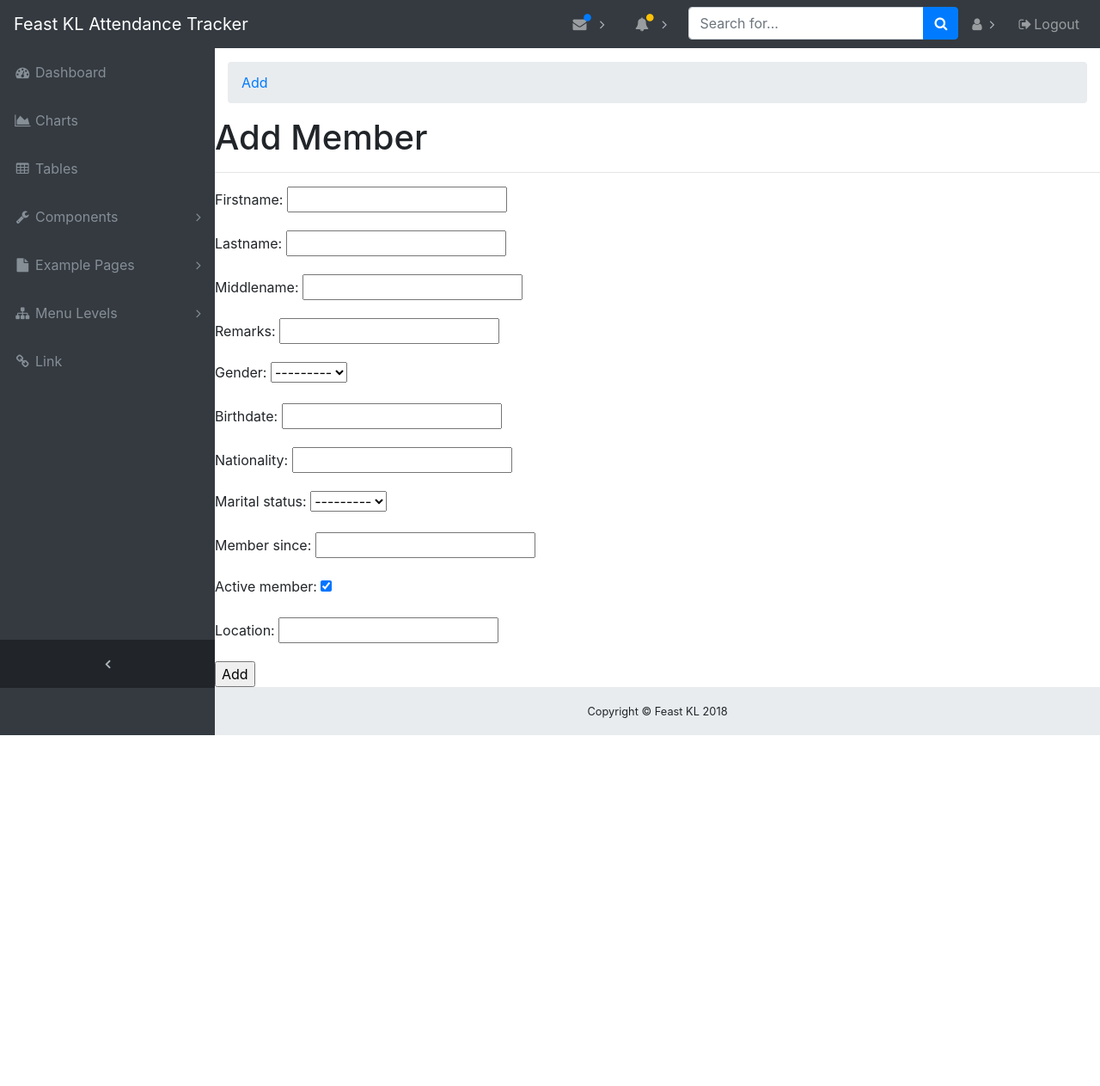
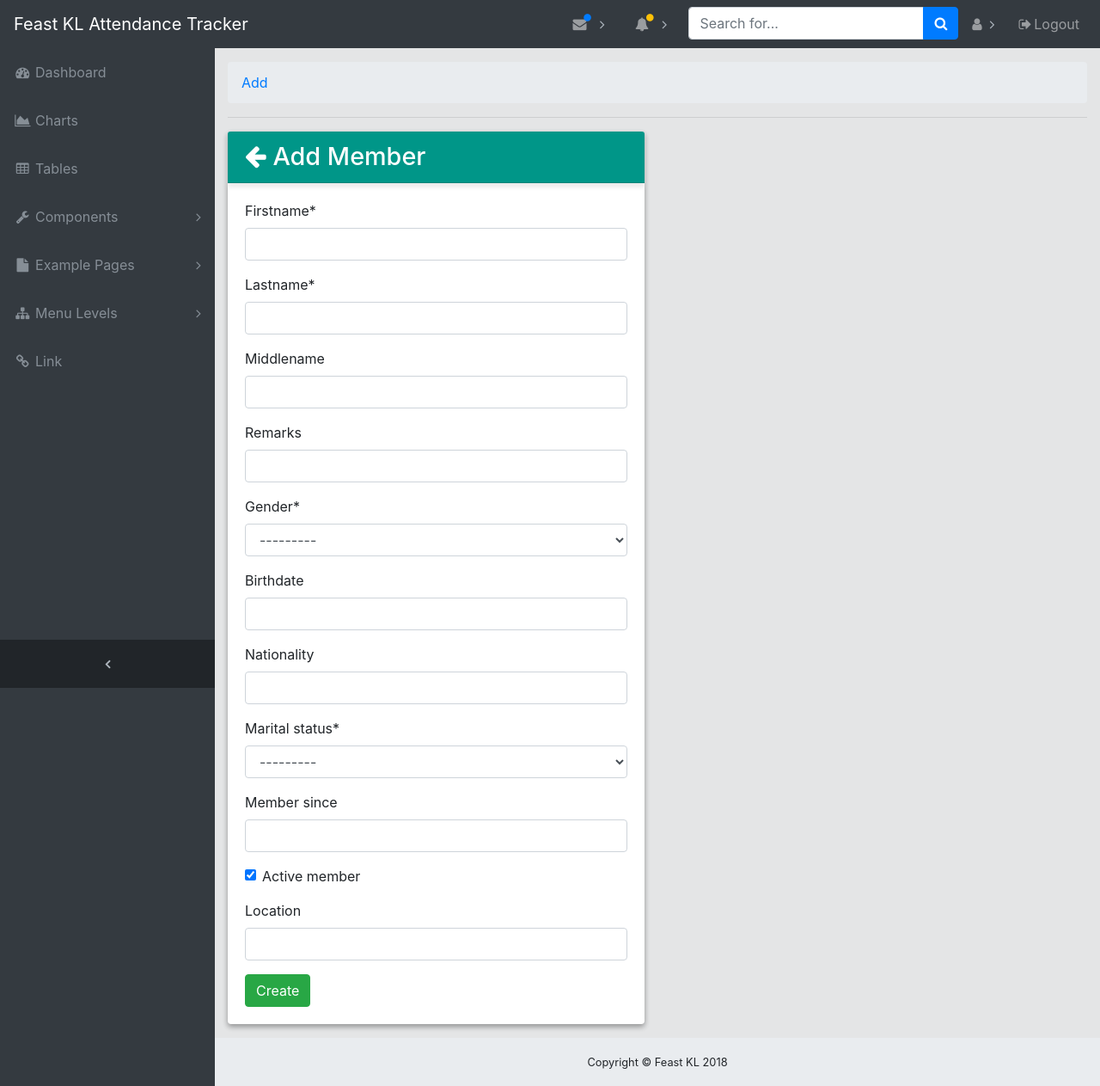
Before and after one commit to feastkl-app/attendance-tracker, a Django app: page /members/add/ in a window 1280 px wide. Shown: the whole page at 86% size. Before the commit the page ends 855 px from the top, so only its background shows below. Run offline with Django 3.2, Linux system fonts and the light colour scheme; some libraries are stand-ins or nearby versions.

Commit message:
Add css styling in forms.

```diff
--- a/webapp/account_members/forms.py
+++ b/webapp/account_members/forms.py
@@ -5,7 +5,7 @@ from .models import MemberProfile
 class MemberProfileForm(forms.ModelForm):
     class Meta:
         model = MemberProfile
-        fields = (
+        fields = [
             'firstname',
             'lastname',
             'middlename',
@@ -17,4 +17,4 @@ class MemberProfileForm(forms.ModelForm):
             'member_since',
             'active_member' ,
             'location',
-        )
+        ]
--- a/webapp/account_members/templates/account_members/member_profile_add_form.html
+++ b/webapp/account_members/templates/account_members/member_profile_add_form.html
@@ -1,19 +1,32 @@
 {% extends 'base.html' %}
+
+{% load crispy_forms_tags %}
 
 {% block breadcrumb %}
   <li class="breadcrumb-item active"><a href="#">Add</a></li>
 {% endblock %}
 
 {% block content %}
-<h1>Add Member</h1>
 <hr/>
-<form class='text-left' method="post" action="{% url 'home' %}">
-{% csrf_token %}
-{{ form.as_p }}
+<div class="row">
+	<div class="col-sm-6">
+		<div class="card mb-3 card-form">
+		<h4 class="card-header ch-bg">
+			<span>
+				<i class="fa fa-arrow-left i-back" aria-hidden="true" routerLink="/category"></i>
+			<span>
+			Add Member </h4>
 
-<input type="submit" value="Add" />
-<input type="hidden" name="next" value="{{ next }}" />
-</form>
+			<div class="card-body">
+						<form method="post" novalidate>
+								{% csrf_token %}
+								{{ form | crispy }}
+								<button type="submit" class="btn btn-success">Create</button>
+								<input type="hidden" name="next" value="{{ next }}" />
+						</form>
+			</div>
+		</div>
+	</div>
 </div>
 
 {% endblock %}
--- a/webapp/account_members/views.py
+++ b/webapp/account_members/views.py
@@ -1,7 +1,8 @@
 from django.shortcuts import render
 
+from django.urls import reverse_lazy
 from django.utils.decorators import method_decorator
-from django.views.generic import CreateView, ListView, UpdateView
+from django.views.generic import CreateView
 
 from .forms import MemberProfileForm
 from .models import MemberProfile
@@ -11,3 +12,4 @@ class MemberProfileCreateView(CreateView):
     model = MemberProfile
     form_class = MemberProfileForm
     template_name = 'account_members/member_profile_add_form.html'
+    success_url = reverse_lazy('home')
--- a/webapp/static/css/styles.css
+++ b/webapp/static/css/styles.css
@@ -5,6 +5,7 @@
 :root {
     --login-color: #FFF;
     --login-bg-header: #00968a;
+    --body-bg-color: #e4e5e6;
 
 }
 
@@ -41,3 +42,27 @@
  *  END LOGIN
  * ============
  */
+
+
+/* ============
+ *    LAYOUT
+ * ============
+ */
+.content-wrapper {
+  background: var(--body-bg-color);
+}
+
+.ch-bg {
+  /* background: linear-gradient(to bottom, #00b7ea 0%,#009ec3 100%); */
+  background: #009688;
+  color: #FFF;
+  -moz-box-shadow:0 5px 5px rgba(228, 228, 228, 0.75);
+  -webkit-box-shadow: 0 5px 5px rgba(228, 228, 228, 0.75);
+  box-shadow: 0 5px 5px rgba(228, 228, 228, 0.75);
+	font-size: 1.8rem;
+}
+
+.card-form {
+  box-shadow: 0 3px 6px rgba(0,0,0,0.16), 0 3px 6px rgba(0,0,0,0.23);
+	border: none;
+}
--- a/webapp/templates/base.html
+++ b/webapp/templates/base.html
@@ -17,6 +17,8 @@
   <link href="{% static 'css/dataTables.bootstrap4.css' %}" rel="stylesheet">
   <!-- Custom styles for this template-->
   <link href="{% static 'css/sb-admin.css' %}" rel="stylesheet">
+  <!-- Custom styles for this template-->
+  <link href="{% static 'css/styles.css' %}" rel="stylesheet">
 </head>
 
 <body class="fixed-nav sticky-footer bg-dark" id="page-top">
@@ -28,9 +30,9 @@
          {% block breadcrumb %}
          {% endblock %}
       </ol>
+      {% block content %}
+      {% endblock %}
     </div>
-    {% block content %}
-    {% endblock %}
     <!-- /.container-fluid-->
     <!-- /.content-wrapper-->
     {% include 'includes/footer.html' %}
```
